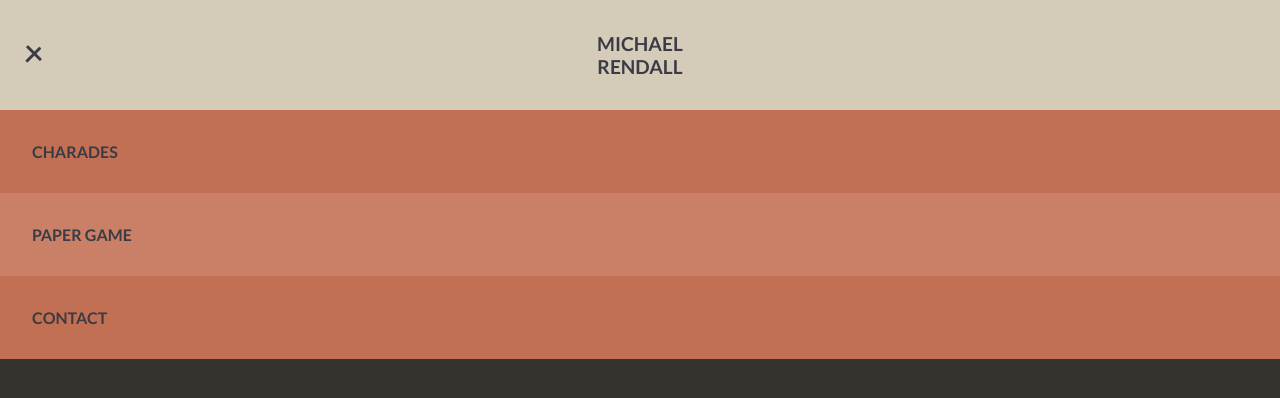
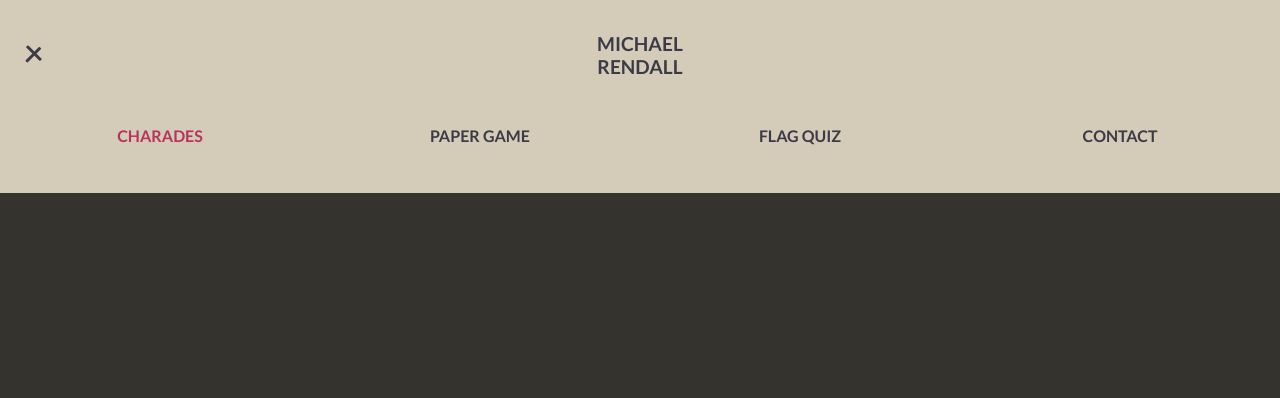
Before and after one commit to MichaelRendall/personal, a React (Create React App) app: page /charades in a window 1280 px wide. Both pictures are taken after a click on the element 34 px from the left and 55 px from the top of the page. Shown: the top 398 px of the page. Built offline with nearby package versions, Linux system fonts and the light colour scheme.

Commit message:
changed colours and added navlinks

```diff
--- a/src/App.js
+++ b/src/App.js
@@ -1,9 +1,17 @@
+import { Routes, Route } from "react-router-dom";
+
 import Header from "./components/header/Header";
 
 const App = () => {
   return (
     <div className="App">
       <Header />
+      <Routes>
+        <Route path="charades" element={""} />
+        <Route path="paper-game" element={""} />
+        <Route path="flags" element={""} />
+        <Route path="contact" element={""} />
+      </Routes>
     </div>
   );
 };
--- a/src/components/UI/Backdrop.module.scss
+++ b/src/components/UI/Backdrop.module.scss
@@ -1,6 +1,8 @@
+@import "../../styles/_variables.scss";
+
 .backdrop {
   position: fixed;
-  top: 0;
+  top: $header-height;
   left: 0;
   width: 100%;
   height: 100vh;
--- a/src/components/header/Header.js
+++ b/src/components/header/Header.js
@@ -1,4 +1,5 @@
 import React, { useState } from "react";
+import { NavLink } from "react-router-dom";
 
 import Backdrop from "../UI/Backdrop";
 import SideDrawer from "./SideDrawer";
@@ -7,6 +8,10 @@ import classes from "./Header.module.scss";
 
 const Header = () => {
   const [drawerIsOpen, setDrawerIsOpen] = useState(false);
+
+  const closeDrawerHandler = () => {
+    setDrawerIsOpen(false);
+  };
 
   const toggleDrawerHandler = () => {
     setDrawerIsOpen(!drawerIsOpen);
@@ -22,9 +27,11 @@ const Header = () => {
       <header className={classes.header}>
         <Hamburger clicked={toggleDrawerHandler} drawerOpen={drawerIsOpen} />
         <div className={classes.logo}>
-          MICHAEL
-          <br />
-          RENDALL
+          <NavLink to="/" onClick={closeDrawerHandler}>
+            MICHAEL
+            <br />
+            RENDALL
+          </NavLink>
         </div>
         <div></div>
       </header>
--- a/src/components/header/Header.module.scss
+++ b/src/components/header/Header.module.scss
@@ -21,4 +21,8 @@
     size: 1.2rem;
     weight: 700;
   }
+  a {
+    text-decoration: none;
+    color: $grey;
+  }
 }
--- a/src/components/header/SideDrawer.js
+++ b/src/components/header/SideDrawer.js
@@ -23,7 +23,7 @@ const SideDrawer = (props) => {
       }}
     >
       <aside ref={nodeRef} className={classes.sideDrawer}>
-        <NavItems />
+        <NavItems clicked={props.toggleDrawer} />
       </aside>
     </CSSTransition>
   );
--- a/src/components/header/SideDrawer.module.scss
+++ b/src/components/header/SideDrawer.module.scss
@@ -7,11 +7,7 @@
   top: 0;
   z-index: 200;
   background: $off-white;
-  padding: 6.875rem 0 0;
-
-  /* @media (min-width: 40rem) {
-    width: 25rem;
-  } */
+  padding: $header-height 0 2rem;
 }
 
 .enter {
--- a/src/components/header/nav/NavItem.js
+++ b/src/components/header/nav/NavItem.js
@@ -1,8 +1,21 @@
 import React from "react";
 import classes from "./NavItem.module.scss";
+import { NavLink } from "react-router-dom";
 
 const NavItem = (props) => {
-  return <li className={classes.navItem}>{props.name.toUpperCase()}</li>;
+  return (
+    <li className={classes.navItem}>
+      <NavLink
+        to={props.url}
+        className={(navData) =>
+			navData.isActive ? classes.active : ""
+        }
+        onClick={props.clicked}
+      >
+        {props.name.toUpperCase()}
+      </NavLink>
+    </li>
+  );
 };
 
 export default NavItem;
--- a/src/components/header/nav/NavItem.module.scss
+++ b/src/components/header/nav/NavItem.module.scss
@@ -1,16 +1,20 @@
 @import "../../../styles/_variables.scss";
 
 .navItem {
-  color: $grey;
   font-weight: 700;
-  padding: 2rem;
+  padding: 1rem;
   width: 100%;
+  cursor: pointer;
+  text-align: center;
+
+  a {
+    text-decoration: none;
+    color: $grey;
+
+    &:hover,
+    &:active,
+    &.active {
+      color: $red;
+    }
+  }
 }
-
-.navItem:nth-of-type(odd) {
-  background-color: $orange;
-}
-
-.navItem:nth-of-type(even) {
-  background-color: lighten($orange, 5%);
-}
--- a/src/components/header/nav/NavItems.js
+++ b/src/components/header/nav/NavItems.js
@@ -2,13 +2,14 @@ import React from "react";
 import NavItem from "./NavItem";
 import classes from "./NavItems.module.scss";
 
-const NavItems = () => {
+const NavItems = (props) => {
   return (
     <nav className={classes.navItems}>
       <ul>
-        <NavItem name="Charades" />
-        <NavItem name="Paper Game" />
-        <NavItem name="Contact" />
+        <NavItem name="Charades" url="/charades" clicked={props.clicked} />
+        <NavItem name="Paper Game" url="/paper-game" clicked={props.clicked} />
+        <NavItem name="Flag Quiz" url="/flags" clicked={props.clicked} />
+        <NavItem name="Contact" url="/contact" clicked={props.clicked} />
       </ul>
     </nav>
   );
--- a/src/components/header/nav/NavItems.module.scss
+++ b/src/components/header/nav/NavItems.module.scss
@@ -8,5 +8,8 @@
     align-items: flex-start;
     margin: 0;
     padding: 0;
+    @media (min-width: 40rem) {
+      flex-direction: row;
+    }
   }
 }
--- a/src/index.js
+++ b/src/index.js
@@ -1,11 +1,15 @@
-import React from 'react';
-import ReactDOM from 'react-dom';
-import './index.scss';
-import App from './App';
+import React from "react";
+import ReactDOM from "react-dom";
+import { BrowserRouter } from "react-router-dom";
+
+import "./index.scss";
+import App from "./App";
 
 ReactDOM.render(
   <React.StrictMode>
-    <App />
+    <BrowserRouter>
+      <App />
+    </BrowserRouter>
   </React.StrictMode>,
-  document.getElementById('root')
+  document.getElementById("root")
 );
--- a/src/styles/_variables.scss
+++ b/src/styles/_variables.scss
@@ -9,3 +9,5 @@ $white: #f2f2f2;
 $black: #111;
 $grey: #3b3b46;
 $salmon: #ff6666;
+
+$header-height: 6.875rem;
```
